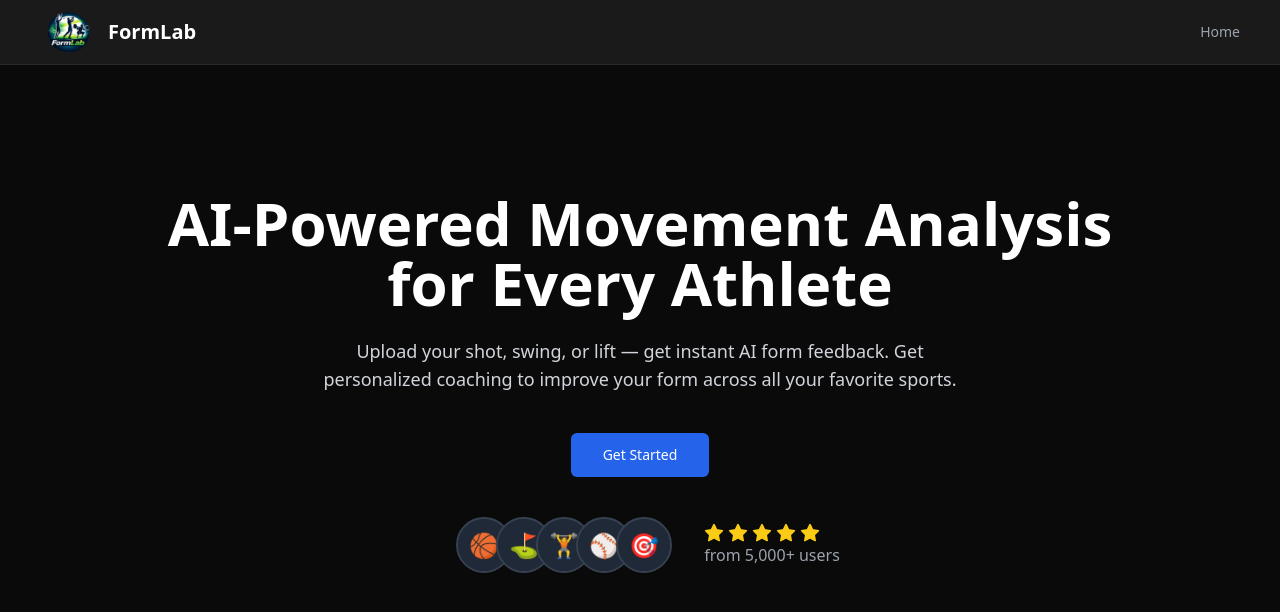
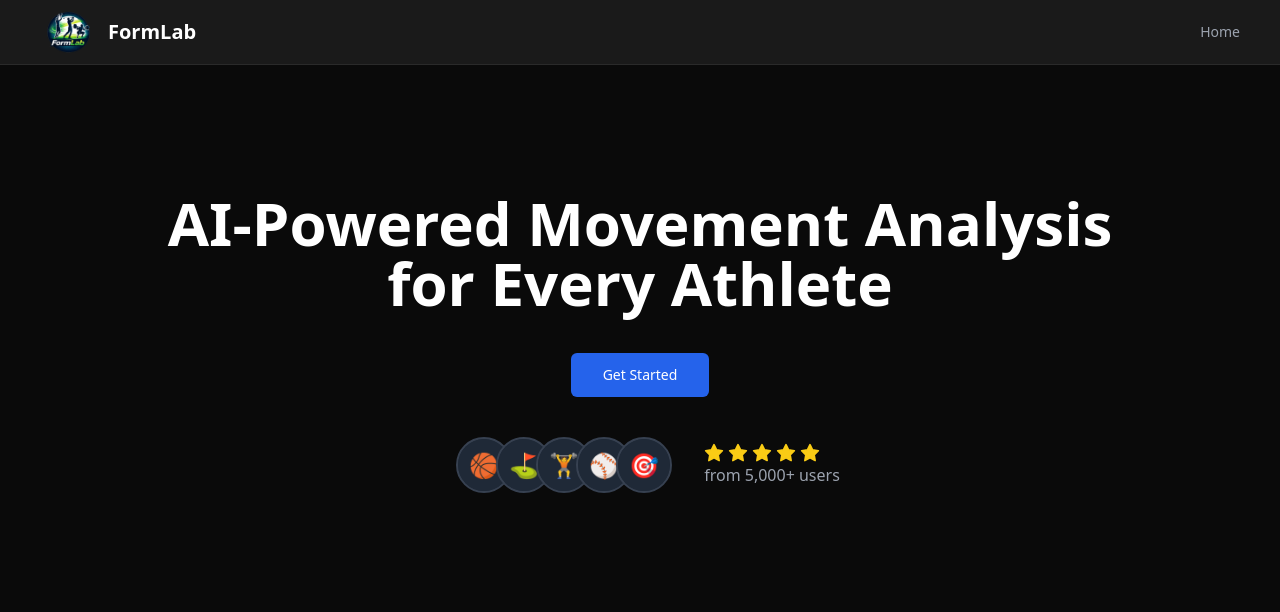
Before and after one commit to Lseyoum2411/trueform-ai-frontend, a Next.js app: page / in a window 1280 px wide. Shown: the top 612 px of the page. Built offline with nearby package versions, Linux system fonts and the light colour scheme.

Commit message:
fix: remove description paragraph from hero section
- Remove description text paragraph that appeared below heading
- Only display 'AI-Powered Movement Analysis for Every Athlete' heading above Get Started button
- Cleaner, more focused hero section

```diff
--- a/src/components/ui/modern-hero.tsx
+++ b/src/components/ui/modern-hero.tsx
@@ -65,9 +65,6 @@ const Hero7 = ({
       <div className="max-w-7xl mx-auto px-4 sm:px-6 lg:px-8 text-center">
         <div className="mx-auto flex max-w-screen-lg flex-col gap-6">
           <h1 className="text-3xl font-extrabold text-white lg:text-6xl">AI-Powered Movement Analysis for Every Athlete</h1>
-          <p className="text-balance text-gray-300 lg:text-lg">
-            {description}
-          </p>
         </div>
         <Button
           size="lg"
```
